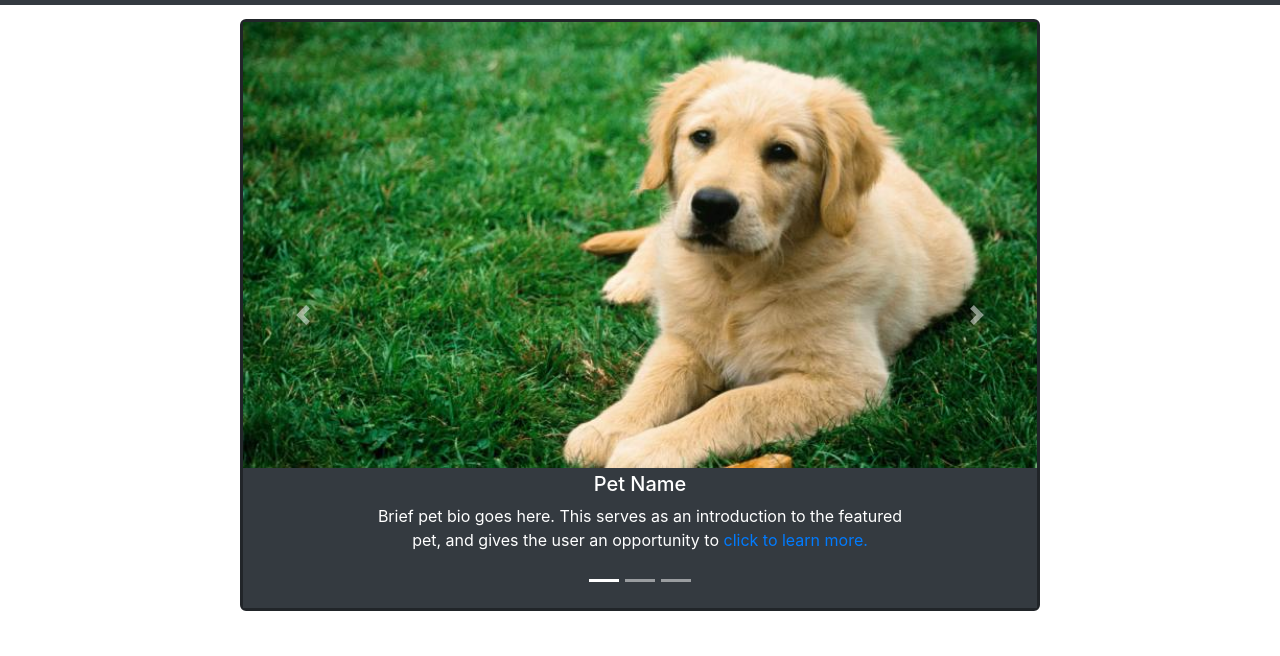
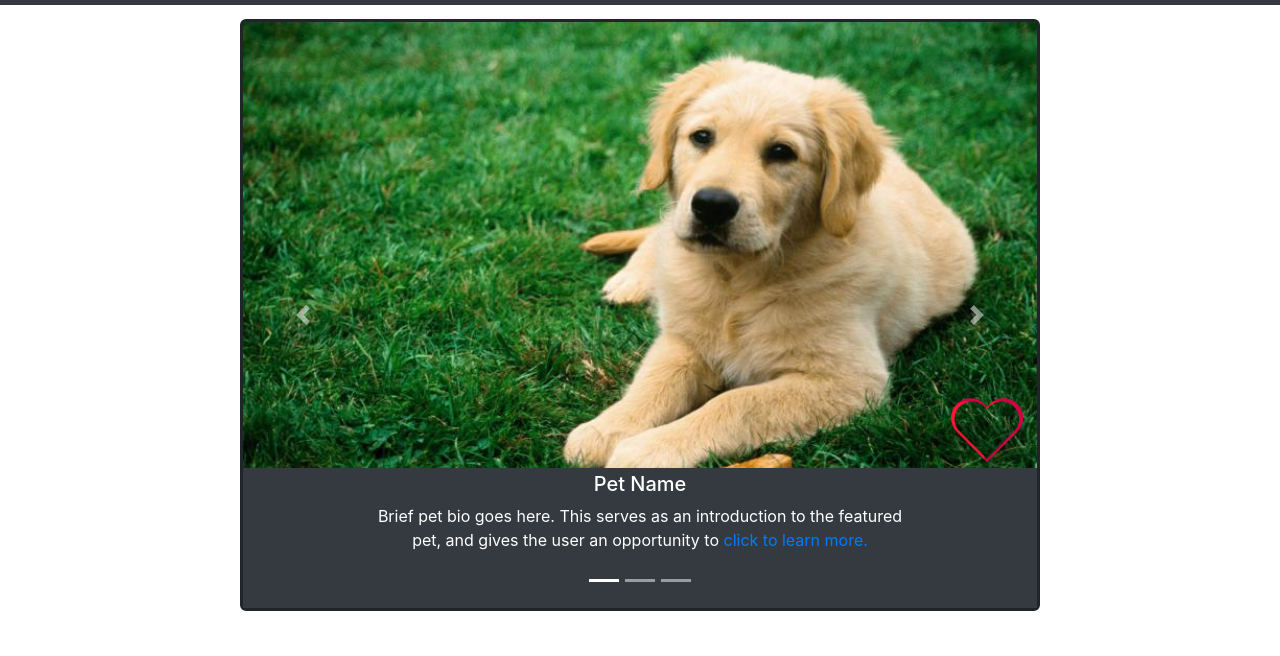
Before and after one commit to alexjdesio/cs326-final-kaf, a plain HTML site: page index.html in a window 1280 px wide. Shown: the part 53-709 px from the top of the page. Drawn offline with nearby package versions, Linux system fonts and the light colour scheme.

Commit message:
Fill-In Hearts on Hover
Added heart to featured pet image on index.html that fills in on hover. Javascript for filling in the heart on click will be added later when user information/likes is being stored

```diff
--- a/index.html
+++ b/index.html
@@ -61,7 +61,11 @@
                 <div class="carousel-inner">
                     <div class="carousel-item active">
                         <a href="">
-                            <img src="./images/dog_large3.jpg" class="d-block w-100" alt="...">
+                            <div>
+                                <div id="add_heart"></div>
+                                <img src="./images/dog_large3.jpg" class="d-block w-100" alt="...">
+
+                            </div>
                         </a>
                         <div class="bg-dark" style="height: 140px"></div>
                         <div class="carousel-caption d-none d-md-block">
--- a/style.css
+++ b/style.css
@@ -21,3 +21,19 @@
 #login a:hover{
     color:white;
 }
+
+#add_heart{
+    position: absolute;
+    right:0;
+    bottom: 130px;
+    height: 100px;
+    width: 100px;
+    background-image: url("images/heart-empty.png");
+    background-size: cover;
+    z-index: 99;
+}
+
+#add_heart:hover{
+    background-image: url("images/heart-filled.png");
+    z-index: 99;
+}
```
Also changed, not shown: images/heart-empty.png (added), images/heart-filled.png (added), images/heart-filled.webp (added).
